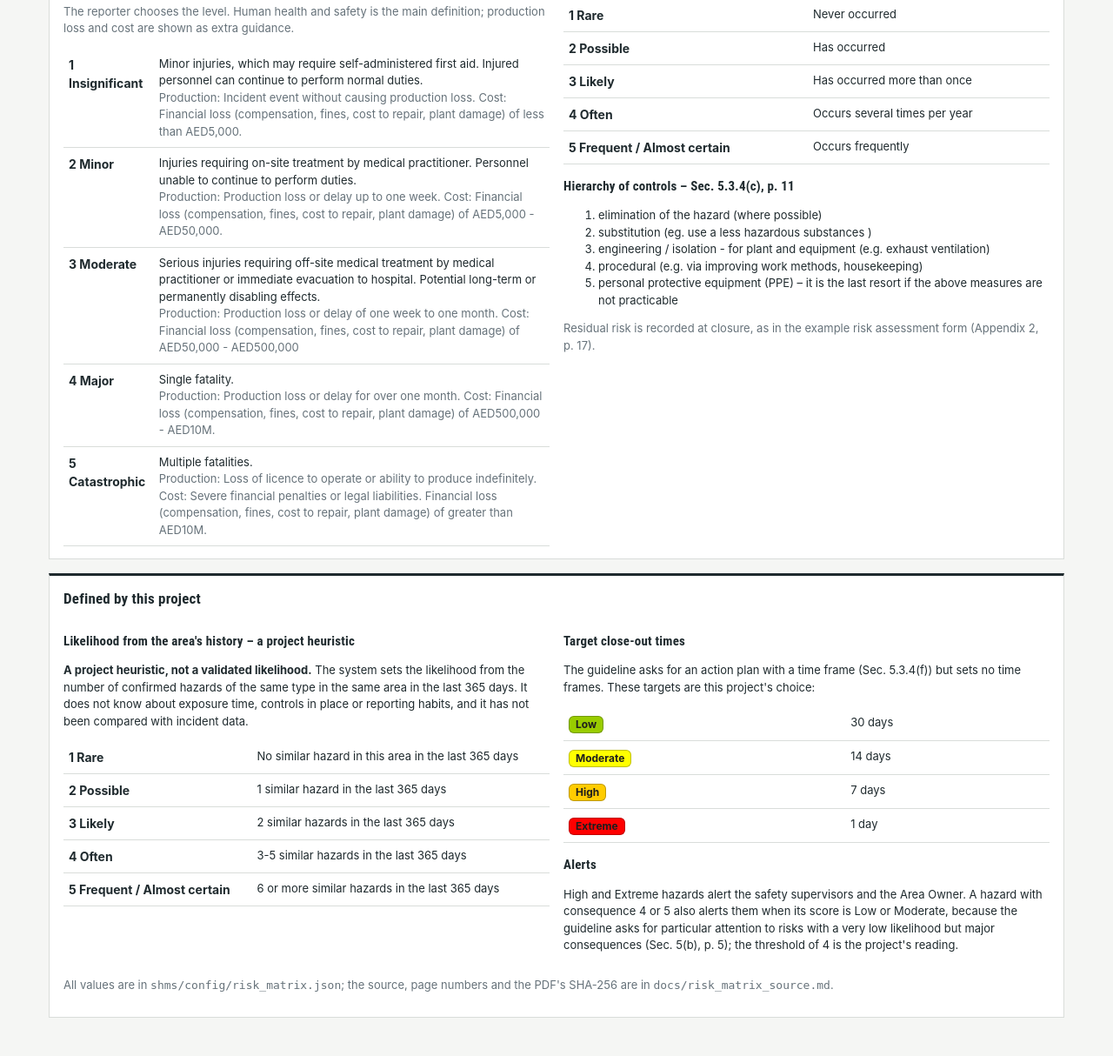
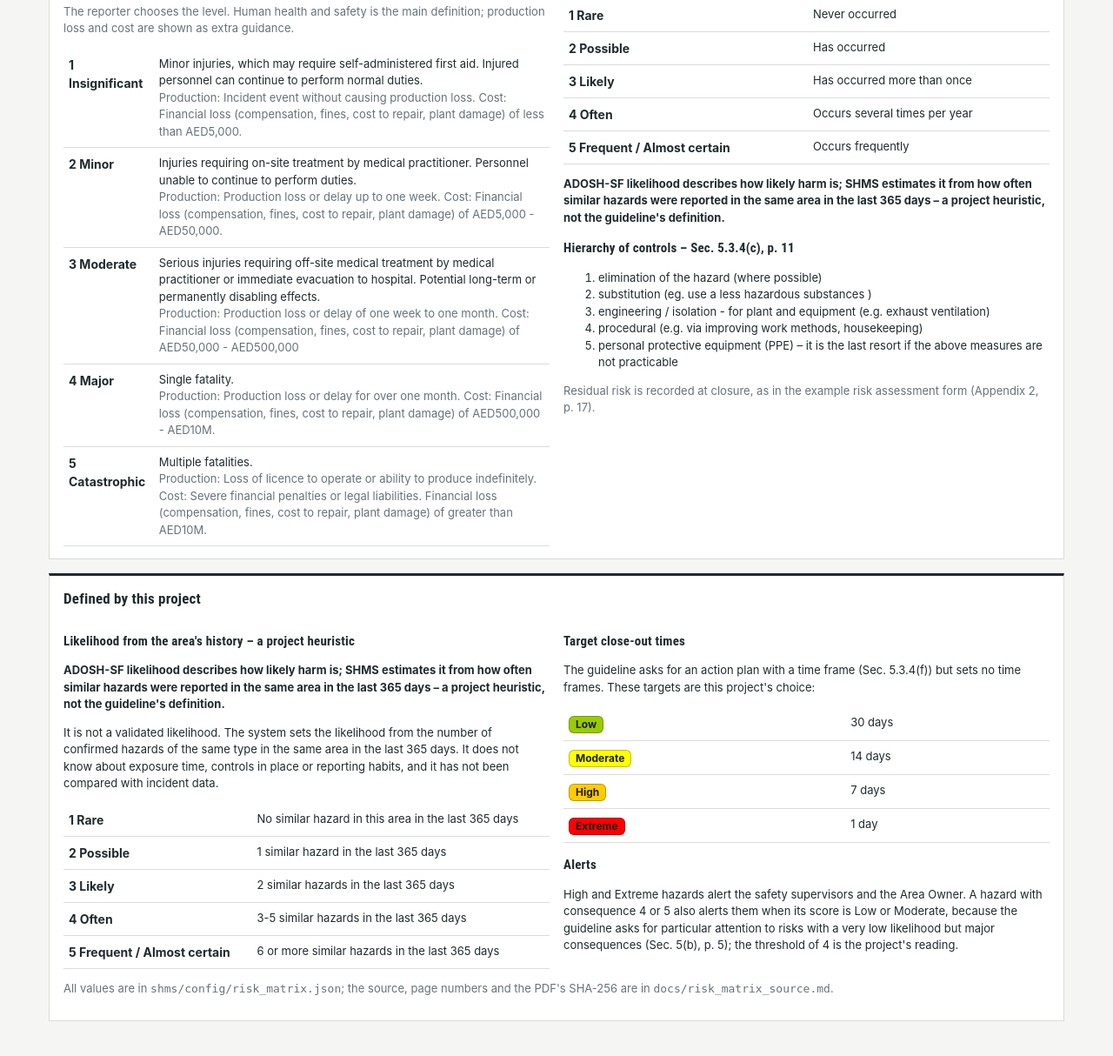
Before and after one commit to Hind2102/shms, a FastAPI app: template shms/templates/matrix.html in a window 1280 px wide. Shown: the part 655-1869 px from the top of the page at 87% size. Before the commit the page ends 1825 px from the top, so only its background shows below. Run offline with FastAPI, Linux system fonts and the light colour scheme; the template is opened without the code that fills it: most values are stand-ins (such as "Sample title", 1, 10 or a date in 2020); some libraries are stand-ins or nearby versions.

Commit message:
Label the history-based likelihood as a project heuristic wherever it is shown
Co-Authored-By: Claude Opus 5.5 <noreply@anthropic.com>

```diff
--- a/shms/risk.py
+++ b/shms/risk.py
@@ -14,6 +14,11 @@ from functools import lru_cache
 from .settings import PACKAGE_DIR
 
 LEVELS = (1, 2, 3, 4, 5)
+# Shown wherever SHMS displays a likelihood (v1.4.1). Keep the 365 in step with lookback_days (tested).
+LIKELIHOOD_NOTE = (
+    "ADOSH-SF likelihood describes how likely harm is; SHMS estimates it from how often similar hazards were "
+    "reported in the same area in the last 365 days – a project heuristic, not the guideline's definition."
+)
 
 
 @dataclass(frozen=True)
--- a/shms/templates/confirm.html
+++ b/shms/templates/confirm.html
@@ -58,7 +58,8 @@
         <br><span class="muted small">Also as guidance – production: {{ spec.production_loss }} Cost: {{ spec.cost }}</span></span></label>
   {% endfor %}
   </fieldset>
-  <p class="muted small">Likelihood (ADOSH-SF Table 2) is estimated automatically from similar hazards reported in {{ h.area.name }} over the last {{ risk.lookback_days() }} days (a project rule). Consequence 4 or 5 always alerts the safety supervisor. <a href="/matrix" target="_blank">See the risk matrix</a>.</p>
+  <p class="muted small"><abbr title="{{ risk.LIKELIHOOD_NOTE }}">Likelihood</abbr> is set by the system, not by you.
+    <span class="likelihood-note">{{ risk.LIKELIHOOD_NOTE }}</span> Consequence 4 or 5 always alerts the safety supervisor. <a href="/matrix" target="_blank">See the risk matrix</a>.</p>
 
   <label for="desc">What did you see? (optional)</label>
   <textarea id="desc" name="description" placeholder="e.g. liquid pooled across the walkway beside the digestion pump"></textarea>
--- a/shms/templates/hazard.html
+++ b/shms/templates/hazard.html
@@ -12,7 +12,7 @@
         <tr><th>Area</th><td><a href="/areas/{{ h.area.code }}">{{ h.area.name }}</a></td></tr>
         {% if h.x is not none %}<tr><th>Reported map pin</th><td>X {{ h.x }}, Y {{ h.y }}</td></tr>{% endif %}
         <tr><th>Reported</th><td>{{ h.created_at | dt }} by {{ h.reporter.name }}</td></tr>
-        <tr><th>Risk</th><td>Consequence {{ h.consequence }} × Likelihood {{ h.likelihood }} = <strong>{{ h.risk_score }}</strong> {{ level(h.risk_level) }}</td></tr>
+        <tr><th>Risk</th><td>Consequence {{ h.consequence }} × <abbr title="{{ risk.LIKELIHOOD_NOTE }}">Likelihood</abbr> {{ h.likelihood }} = <strong>{{ h.risk_score }}</strong> {{ level(h.risk_level) }}<br><span class="small muted likelihood-note">{{ risk.LIKELIHOOD_NOTE }}</span></td></tr>
         <tr><th>Target close</th><td>{{ h.due_at | dt }}</td></tr>
         <tr><th>Assigned to</th><td>{{ h.assignee.name if h.assignee else '–' }}</td></tr>
         <tr><th>AI</th><td>{% if h.ai_model %}{% if h.ai_top_code %}{{ h.ai_model }} suggested <em>{{ h.ai_top_code | cat }}</em>{% if taxonomy.release_note(h.ai_top_code) %} <span class="caveat small">(AI check {{ taxonomy.release_note(h.ai_top_code) }})</span>{% endif %}{% elif h.ai_error %}{{ h.ai_model }} could not analyse the photo{% else %}{{ h.ai_model }} found none of the checked items missing{% endif %}
--- a/shms/templates/matrix.html
+++ b/shms/templates/matrix.html
@@ -31,6 +31,7 @@
       <table>{% for k, v in risk.consequence_levels().items() %}<tr><td><strong>{{ k }} {{ v.name }}</strong></td><td class="small">{{ v.definition }}<br><span class="muted">Production: {{ v.production_loss }} Cost: {{ v.cost }}</span></td></tr>{% endfor %}</table></div>
     <div><h3>Likelihood – Table 2 (Sec. 5.3.2, p. 10)</h3>
       <table>{% for k, v in risk.likelihood_levels().items() %}<tr><td><strong>{{ k }} {{ v.name }}</strong></td><td class="small">{{ v.definition }}</td></tr>{% endfor %}</table>
+      <p class="small likelihood-note"><strong>{{ risk.LIKELIHOOD_NOTE }}</strong></p>
       <h3>Hierarchy of controls – Sec. 5.3.4(c), p. 11</h3>
       <ol class="small">{% for c in risk.control_types().values() %}<li>{{ c.guideline }}</li>{% endfor %}</ol>
       <p class="small muted">Residual risk is recorded at closure, as in the example risk assessment form (Appendix 2, p. 17).</p></div>
@@ -41,7 +42,8 @@
   <h2>Defined by this project</h2>
   <div class="cols">
     <div><h3>Likelihood from the area's history – a project heuristic</h3>
-      <p class="small"><strong>A project heuristic, not a validated likelihood.</strong> The system sets the likelihood from the
+      <p class="small likelihood-note"><strong>{{ risk.LIKELIHOOD_NOTE }}</strong></p>
+      <p class="small">It is not a validated likelihood. The system sets the likelihood from the
         number of confirmed hazards of the same type in the same area in the last {{ risk.lookback_days() }} days. It does not know
         about exposure time, controls in place or reporting habits, and it has not been compared with incident data.</p>
       <table>{% for k, v in risk.likelihood_levels().items() %}<tr><td><strong>{{ k }} {{ v.name }}</strong></td><td class="small">{{ v.history_rule }}</td></tr>{% endfor %}</table></div>
```
Also changed, not shown: tests/test_likelihood_label.py (added, +36 -0 lines).
